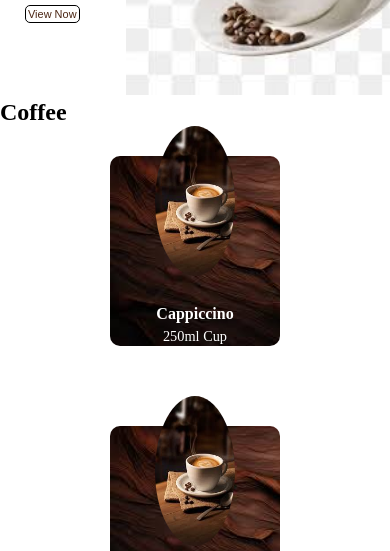
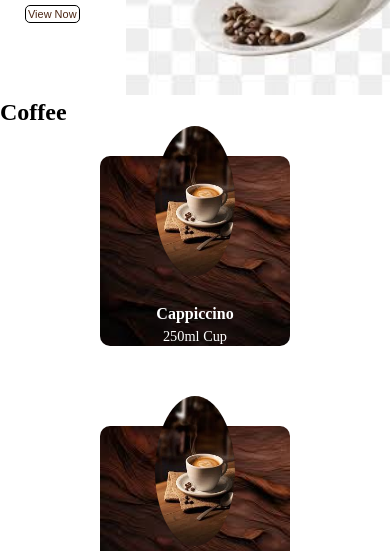
Before and after one commit to ibrahimaupian09/task06-html-css-responsive-COFFEE-SHOP-website, a plain HTML site: page index.html in a window 390 px wide. Shown: the part 279-830 px from the top of the page. Drawn offline with Linux system fonts and the light colour scheme.

Commit message:
add minor changes

```diff
--- a/style.css
+++ b/style.css
@@ -88,8 +88,8 @@ h1 b{
     margin-top: 40px;
 }
 .coffee-container .coffee-cup{
-    width: 130px;
-    height: 230px;
+    width: 250px;
+    height: 280px;
     border-radius: 10px;
     text-align: center;
     margin-bottom: 50px;
@@ -103,8 +103,8 @@ h1 b{
     transform: scale(1.1);
 }
 .coffee-cup img{
-    width: 150;
-    height: 130px;
+    width: 200px;
+    height: 200px;
     position: relative;
     top: -40px;
     border-radius: 50%;
@@ -170,8 +170,8 @@ h1 b{
     margin-top: 90px;
 }
 .coffee-container .coffee-cup{
-    width: 190px;
-    height: 190px;
+    width: 230px;
+    height: 230px;
 }
 .coffee-cup img{
     width: 150px;
@@ -234,7 +234,7 @@ h1 b{
     }
     /* Coffee */
     .coffee-container .coffee-cup{
-        width: 150px;
+        width: 170px;
         height: 170px;
     }
     .coffee-cup img{
```
